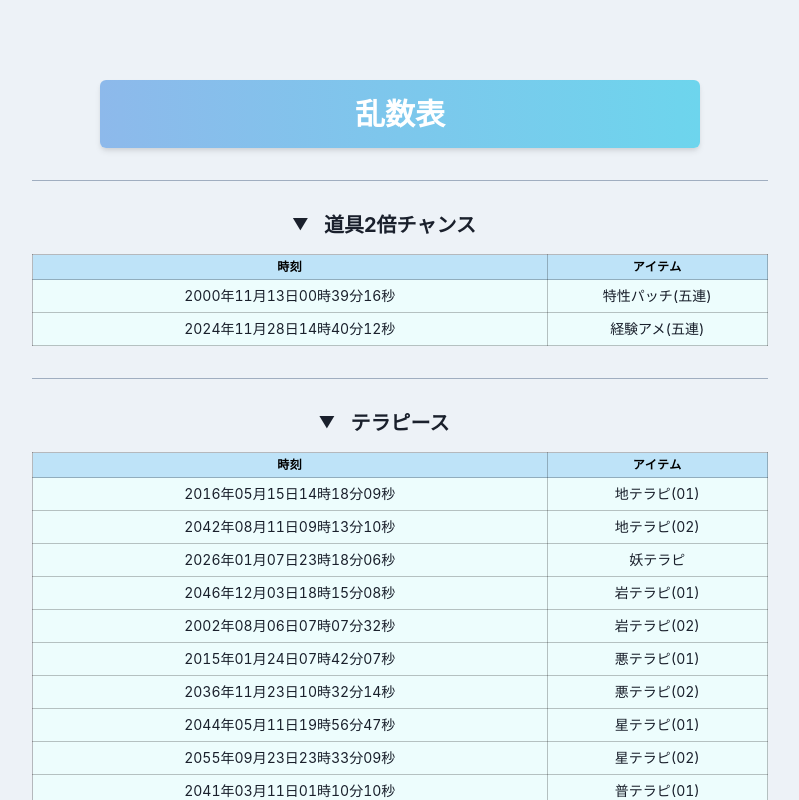
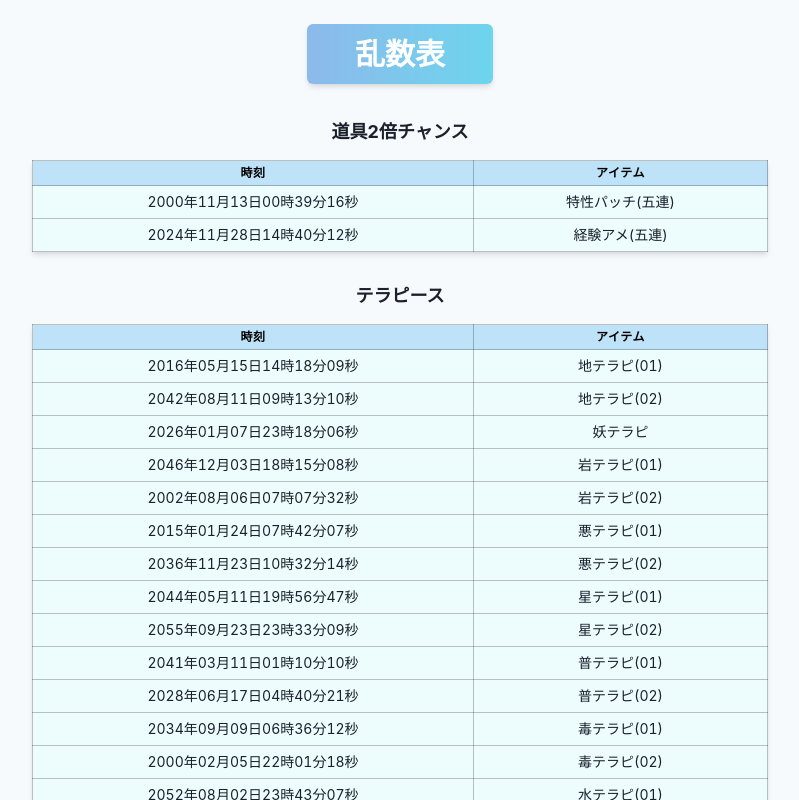
Before and after one commit to Shiori-Takanashi/printer-app, a React (Vite) app: page / in a window 1280 px wide. Shown: the top 800 px of the page, without its empty margins (240-1039 px from the left). Built offline with nearby package versions, Linux system fonts and the light colour scheme.

Commit message:
とりあえず完成

```diff
--- a/src/components/CategoryBlock.jsx
+++ b/src/components/CategoryBlock.jsx
@@ -4,11 +4,8 @@ import CategoryTable from './CategoryTable';
 
 export default function CategoryBlock({ category, items }) {
     const [isOpen, setIsOpen] = useState(true);
-    const toggleHandler = () => setIsOpen(prev => !prev);
 
-    /* openIdx → openSet (Set<number>)  */
     const [openSet, setOpenSet] = useState(new Set());
-
     const handleRowClick = (idx) => {
         setOpenSet(prev => {
             const next = new Set(prev);
@@ -18,29 +15,28 @@ export default function CategoryBlock({ category, items }) {
     };
 
     return (
-        <Box borderTop="1px" borderColor="gray.400" mt={8} pt={8}>
+        <Box mt={4} pt={4} userSelect="none">
             <Box textAlign="center" mb={4} position="relative">
                 <Heading
                     as="h2"
                     size="md"
-                    textAlign="center"
-                    cursor="pointer"
-                    onClick={toggleHandler}
                     display="inline-block"
                     position="relative"
                     userSelect="none"
                 >
-                    <Box
-                        as="span"
-                        position="absolute"
-                        left="-2rem"
-                        top="50%"
-                        transform="translateY(-50%)"
-                        fontSize="md"
-                    >
-                        {isOpen ? "▼" : "▶"}
+                    <Box display="flex" flexDirection="column" alignItems="center">
+                        {/* カテゴリ名 */}
+                        <Box as="span" fontSize="lg" fontWeight="bold">
+                            {category}
+                        </Box>
+
+                        {/* カテゴリが「ボール各種」のときだけ表示 */}
+                        {category === 'ボール各種' && (
+                            <Box as="span" mt={2} fontSize="sm" color="gray.600">
+                                (1連から即座に10連)
+                            </Box>
+                        )}
                     </Box>
-                    {category}
                 </Heading>
             </Box>
 
--- a/src/components/CategoryTable.jsx
+++ b/src/components/CategoryTable.jsx
@@ -4,13 +4,13 @@ import SequenceTable from './SequenceTable';
 
 export default function CategoryTable({ items, openSet, onRowClick }) {
     return (
-        <Table size="sm" borderWidth="1px" borderStyle="solid" borderColor="blackAlpha.400">
+        <Table size="sm" borderWidth="1px" borderStyle="solid" borderColor="blackAlpha.400" display="box" boxShadow="md">
             <colgroup>
-                <col width="70%" />
-                <col width="30%" />
+                <col width="60%" />
+                <col width="40%" />
             </colgroup>
 
-            <Thead bg="blue.100">
+            <Thead bg="blue.100" userSelect="none">
                 <Tr>
                     <Th
                         color="black"
@@ -36,7 +36,7 @@ export default function CategoryTable({ items, openSet, onRowClick }) {
                 </Tr>
             </Thead>
 
-            <Tbody>
+            <Tbody userSelect="none">
                 {items.map((item, idx) => (
                     <React.Fragment key={idx}>
                         <Tr
@@ -52,6 +52,8 @@ export default function CategoryTable({ items, openSet, onRowClick }) {
                                 borderRightStyle="solid"
                                 borderRightColor="blackAlpha.400"
                                 textAlign="center"
+                                fontSize="sm"
+                                px={0}
                             >
                                 {item.datetime}
                             </Td>
@@ -60,6 +62,8 @@ export default function CategoryTable({ items, openSet, onRowClick }) {
                                 borderStyle="solid"
                                 borderColor="blackAlpha.400"
                                 textAlign="center"
+                                fontSize="sm"
+                                px={0}
                             >
                                 {item.item}
                             </Td>
--- /dev/null
+++ b/src/components/Footer.jsx
@@ -0,0 +1,27 @@
+import React from 'react';
+import { Box, Flex, Text, Link } from '@chakra-ui/react';
+
+export default function Footer() {
+    const year = new Date().getFullYear();
+    return (
+        <Box
+            as="footer"
+            bg="gray.600"
+            py={6}
+            mt={10}
+            userSelect="none"
+        >
+            <Flex
+                maxW="container.md"
+                mx="auto"
+                align="center"
+                justify="center"
+                px={6}
+                color="gray.200"
+                fontSize="sm"
+            >
+                <Text>© {year} playingbirds.site</Text>
+            </Flex>
+        </Box>
+    );
+}
--- /dev/null
+++ b/src/components/Header.jsx
@@ -0,0 +1,25 @@
+import React from 'react';
+import { Box, Flex, Heading, Link, Spacer } from '@chakra-ui/react';
+
+export default function Header() {
+    return (
+        <Box
+            as="header"
+            bgGradient="linear(to-r, rgb(141,185,235), #6dd5ed)"
+            px={12}
+            py={3}
+            mx="auto"
+            mt={6}
+            boxShadow="md"
+            maxW="300px"
+            borderRadius="md"
+            userSelect="none"
+        >
+            <Flex justify="center" align="center" maxW="container.md" mx="auto">
+                <Heading as="h1" size="lg" color="white">
+                    乱数表
+                </Heading>
+            </Flex>
+        </Box>
+    );
+}
--- a/src/components/SequenceTable.jsx
+++ b/src/components/SequenceTable.jsx
@@ -1,35 +1,106 @@
 import React from 'react';
-import { Table, Tbody, Tr, Th, Td, Box } from '@chakra-ui/react';
+import { Box, Table, Tbody, Tr, Th, Td } from '@chakra-ui/react';
 
 export default function SequenceTable({ sequence }) {
     const len = sequence.length;
-    const pairCount = len - 1;
-    const rowCount_top = Math.floor(pairCount / 2);
-    const rowCount_bottom = Math.floor(pairCount / 2) + 1;
+    const rowCount_top = Math.floor((len - 1) / 2) - 1;
+    const rowCount_bottom = len - 2;
+
+    const renderHeaderRow = (start, end) => (
+        <Tr>
+            {sequence.slice(start, end + 1).map((seq, idx) => (
+                <React.Fragment key={`header-${start + idx}`}>
+                    <Th
+                        textAlign="center"
+                        textColor="red.500"
+                        bg="gray.50"
+                        border="1px"
+                        borderColor="gray.200"
+                        fontSize="smaller"
+                        userSelect="none"
+                    >
+                        {seq.button}
+                    </Th>
+                    <Th
+                        textAlign="center"
+                        textColor="gray.500"
+                        bg="gray.100"
+                        border="1px"
+                        borderColor="gray.200"
+                        fontSize="smaller"
+                        userSelect="none"
+                    >
+                        待機
+                    </Th>
+                </React.Fragment>
+            ))}
+            <Th
+                textAlign="center"
+                textColor="red.500"
+                border="1px"
+                borderColor="gray.200"
+                fontSize="smaller"
+                userSelect="none"
+            >
+                {sequence[len - 1].button}
+            </Th>
+        </Tr>
+    );
+
+    const renderDataRow = (start, end) => (
+        <Tr>
+            {sequence.slice(start, end + 1).map((seq, idx) => (
+                <React.Fragment key={`data-${start + idx}`}>
+                    <Td
+                        textAlign="center"
+                        textColor="blue.500"
+                        bg="gray.50"
+                        border="1px"
+                        borderColor="gray.200"
+                        fontSize="smaller"
+                        userSelect="none"
+                    >
+                        {seq.press}
+                    </Td>
+                    <Td
+                        textAlign="center"
+                        textColor="green.500"
+                        bg="gray.100"
+                        border="1px"
+                        borderColor="gray.200"
+                        fontSize="smaller"
+                        userSelect="none"
+                    >
+                        {seq.pause}
+                    </Td>
+                </React.Fragment>
+            ))}
+            <Td
+                textAlign="center"
+                textColor="blue.500"
+                border="1px"
+                borderColor="gray.200"
+                fontSize="smaller"
+                userSelect="none"
+            >
+                {sequence[len - 1].press}
+            </Td>
+        </Tr>
+    );
 
     return (
         <Box bg="gray.100" p={2} borderWidth="1px" borderColor="gray.200">
-            <Table size="xs" borderCollapse="collapse">
+            <Table size="xs" borderCollapse="collapse" marginBottom={2}>
                 <Tbody>
+                    {renderHeaderRow(0, rowCount_top)}
+                    {renderDataRow(0, rowCount_top)}
                     <Tr>
-                        {sequence.map((seq, idx) => (
-                            <React.Fragment key={`header-${idx}`}>
-                                <Th width="80px" textAlign="center" verticalAlign="middle">…</Th>
-                                <Th width="80px" textAlign="center" verticalAlign="middle">待機</Th>
-                            </React.Fragment>
-                        ))}
+                        <Td height="12px" bg="gray.100" border="none" />
                     </Tr>
-                    <Tr>
-                        {sequence.map((seq, idx) => (
-                            <React.Fragment key={`data-${idx}`}>
-                                <Td width="80px" textAlign="center" verticalAlign="middle">…</Td>
-                                <Td width="80px" textAlign="center" verticalAlign="middle">…</Td>
-                            </React.Fragment>
-                        ))}
-                    </Tr>
+                    {renderHeaderRow(rowCount_top, rowCount_bottom)}
+                    {renderDataRow(rowCount_top, rowCount_bottom)}
                 </Tbody>
             </Table>
-
         </Box>
     );
 }
--- a/src/pages/Home.jsx
+++ b/src/pages/Home.jsx
@@ -1,6 +1,8 @@
 import React, { useState, useEffect } from 'react';
-import { Container, Heading, Box } from '@chakra-ui/react';
+import { Box, Container, Flex } from '@chakra-ui/react';
 import CategoryBlock from '../components/CategoryBlock';
+import Header from '../components/Header';
+import Footer from '../components/Footer';
 
 export default function Home() {
     const [data, setData] = useState([]);
@@ -18,27 +20,19 @@ export default function Home() {
     }, {});
 
     return (
-        <Box bg="gray.100" minH="100vh" pt={12} pb={12}>
+        <Flex direction="column" minH="100vh" bg="gray.50">
+            <Header />
+            {/* メインコンテンツ部分を flexGrow で伸縮させる */}
+            <Box as="main" flex="1" pt={1} pb={4}>
                 <Container maxW="container.md">
-                <Heading
-                    as="h1"
-                    size="lg"
-                    textAlign="center"
-                    mt={8}
-                    p={4}
-                    rounded="md"
-                    color="white"
-                    shadow="md"
-                    maxW="600px"
-                    mx="auto"
-                    bgGradient="linear(to-r, rgb(141,185,235), #6dd5ed)"
-                >
-                    乱数表
-                </Heading>
                     {Object.entries(groupedData).map(([category, items]) => (
                         <CategoryBlock key={category} category={category} items={items} />
                     ))}
                 </Container>
             </Box>
+
+            {/* フッターは常にこの位置に */}
+            <Footer />
+        </Flex >
     );
 }
```
Also changed, not shown: public/data/data_for_display.json. Lines whose indentation alone changed are shown as unchanged.
